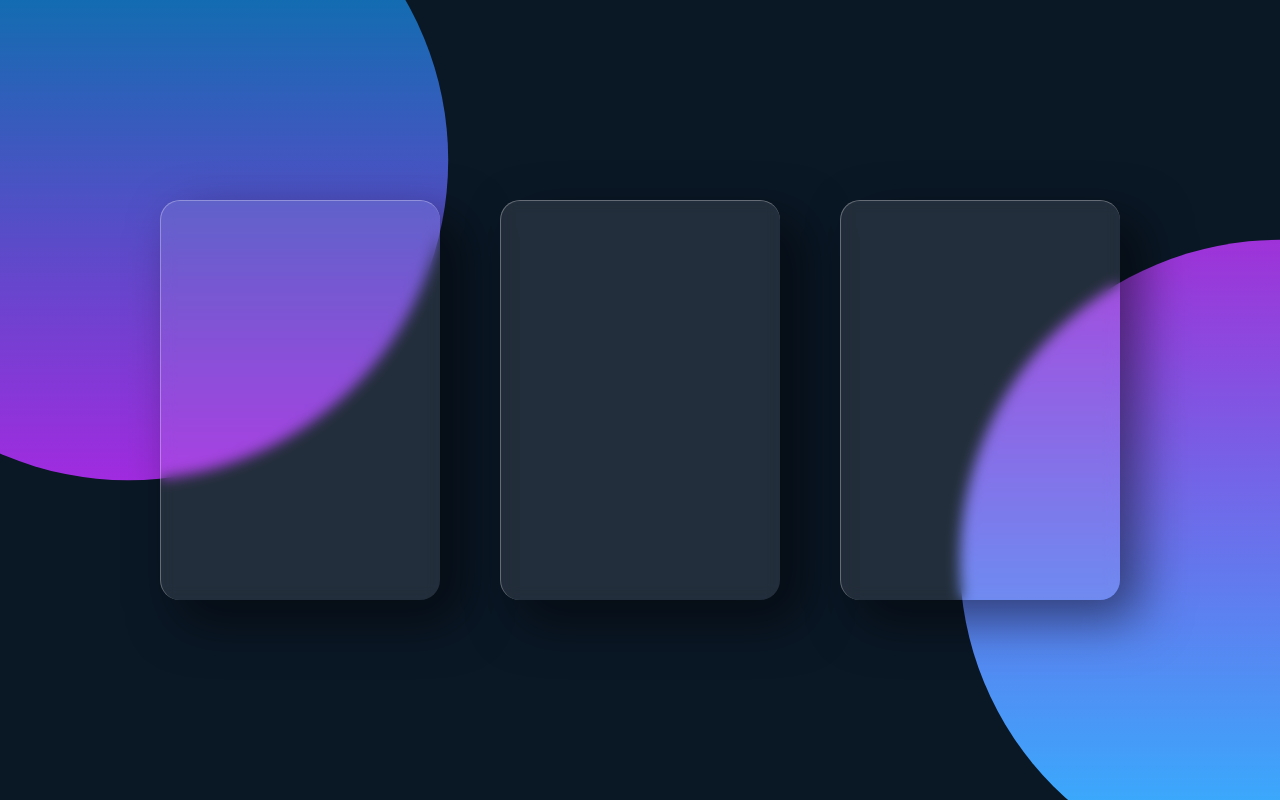
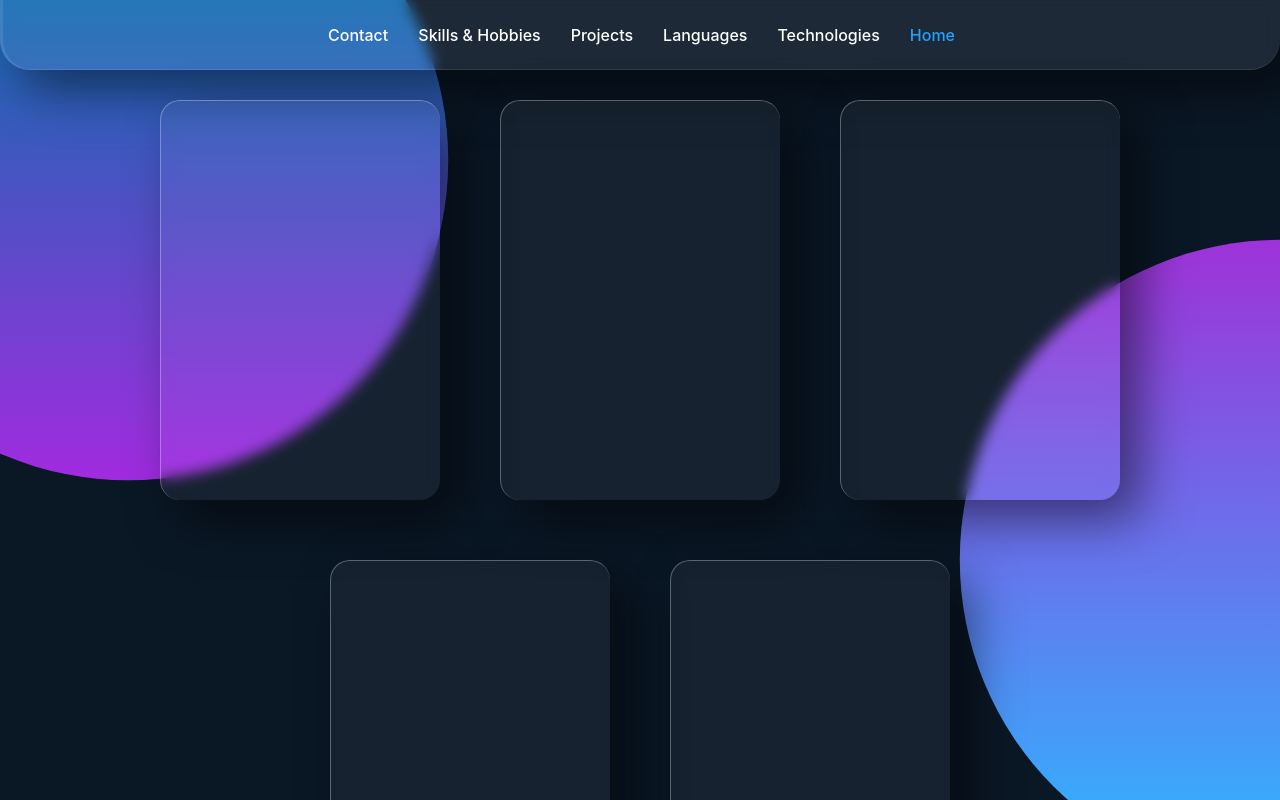
Before and after one commit to magnus-mollevik/portofolioV2, a React (Create React App) app: page /Landing in a window 1280 px wide. Shown: the top 800 px of the page. Built offline with nearby package versions, Linux system fonts and the light colour scheme.

Commit message:
implemented fading on page transition

```diff
--- a/package.json
+++ b/package.json
@@ -8,7 +8,9 @@
     "@testing-library/user-event": "^12.6.2",
     "react": "^17.0.1",
     "react-dom": "^17.0.1",
+    "react-router-dom": "^5.2.0",
     "react-scripts": "4.0.1",
+    "react-transition-group": "^4.4.1",
     "react-vanilla-tilt": "^1.0.0",
     "vanilla-tilt": "^1.7.0",
     "web-vitals": "^0.2.4"
--- a/src/App.css
+++ b/src/App.css
@@ -5,12 +5,12 @@
 }
 
 body {
-  display: flex;
   justify-content: center;
   align-items: center;
-  min-height: 100vh;
   background: #0a1725;
+  z-index: -2;
 }
+
 body::before {
   content: "";
   position: absolute;
@@ -20,6 +20,11 @@ body::before {
   height: 100%;
   background: linear-gradient(rgb(201, 0, 201), rgb(59, 168, 252));
   clip-path: circle(30% at right 70%);
+  z-index: -1;
+}
+
+.App {
+  height: 100%;
 }
 
 body::after {
@@ -31,16 +36,76 @@ body::after {
   height: 100%;
   background: linear-gradient(rgb(19, 108, 177), #f0f);
   clip-path: circle(30% at 10% 20%);
+  z-index: -1;
 }
 
-.App {
+.navBar {
   position: relative;
   display: flex;
   justify-content: center;
   align-items: center;
-  max-width: 1200px;
   flex-wrap: wrap;
   z-index: 1;
+  top: 0;
+  background: rgba(255, 255, 255, 0.08);
+  box-shadow: 20px 20px 50px rgba(0, 0, 0, 0.5);
+  width: 100%;
+  height: 70px;
+  border-bottom: 1px solid rgba(255, 255, 255, 0.1);
+  border-left: 3px solid rgba(255, 255, 255, 0.1);
+  backdrop-filter: blur(7px);
+  border-radius: 0px 0px 30px 30px;
+}
+
+.navBar > ul {
+  display: flex;
+  list-style: none;
+  text-decoration: none;
+  flex-direction: row-reverse;
+  flex-grow: inherit;
+}
+
+.navBar > ul > li > a {
+  color: #fff;
+  margin: 15px;
+  font-size: 1em;
+  font-weight: 500;
+  text-decoration: none;
+}
+
+.navBar > ul > li > .active {
+  color: rgb(37, 161, 255);
+}
+
+.Landing {
+  position: relative;
+  display: flex;
+  justify-content: center;
+  align-items: center;
+  flex-wrap: wrap;
+  z-index: 1;
+  left: 0;
+  right: 0;
+}
+
+.Technologies {
+  position: absolute;
+  display: flex;
+  justify-content: center;
+  align-items: center;
+  flex-wrap: wrap;
+  left: 0;
+  right: 0;
+}
+
+.container {
+  position: absolute;
+  left: 0;
+  right: 0;
+  min-height: 90vh;
+  display: flex;
+  flex-direction: column;
+  justify-content: center;
 }
 
 .card {
@@ -48,10 +113,10 @@ body::after {
   margin: 30px !important;
   width: 280px !important;
   height: 400px !important;
-  padding:0 !important;
+  padding: 0 !important;
   box-shadow: 20px 20px 50px rgba(0, 0, 0, 0.5) !important;
   border-radius: 20px !important;
-  background: rgba(255, 255, 255, 0.1) !important;
+  background: rgba(255, 255, 255, 0.05) !important;
   overflow: hidden;
   display: flex;
   justify-content: center;
@@ -61,7 +126,7 @@ body::after {
   backdrop-filter: blur(7px);
 }
 
-.App .card .content {
+.Landing .card .content {
   padding: 20px;
   text-align: center;
   transform: translateY(100px);
@@ -69,12 +134,12 @@ body::after {
   transition: 0.5s;
 }
 
-.App .card:hover .content {
+.Landing .card:hover .content {
   transform: translateY(0px);
   opacity: 1;
 }
 
-.App .card .content h2{
+.Landing .card .content h2 {
   position: absolute;
   top: -80px;
   right: 30px;
@@ -83,19 +148,19 @@ body::after {
   pointer-events: none;
 }
 
-.App .card .content h3{
+.Landing .card .content h3 {
   font-size: 1.8em;
   color: #fff;
   z-index: 1;
 }
 
-.App .card .content p{
+.Landing .card .content p {
   font-size: 1em;
   color: #fff;
   font-weight: 300;
 }
 
-.App .card .content a{
+.Landing .card .content a {
   position: relative;
   display: inline-block;
   padding: 8px 20px;
@@ -106,5 +171,27 @@ body::after {
   border-radius: 20px;
   text-decoration: none;
   font-weight: 500;
-  box-shadow: 0 5px 15px rgba(0, 0, 0, 0.5)
+  box-shadow: 0 5px 15px rgba(0, 0, 0, 0.5);
 }
+
+/**
+Page transition
+*/
+.fade-appear,
+.fade-enter {
+  opacity: 0;
+}
+.fade-appear-active,
+.fade-enter.fade-enter-active {
+  opacity: 1;
+  transition: opacity 200ms linear 150ms;
+}
+
+.fade-exit {
+  opacity: 1;
+}
+
+.fade-exit.fade-exit-active {
+  opacity: 0;
+  transition: opacity 150ms linear;
+}
--- a/src/App.js
+++ b/src/App.js
@@ -1,13 +1,15 @@
 import './App.css';
-import Card from './components/Card';
+import {Routes} from './routes/Routes.jsx'
+import { BrowserRouter as Router } from 'react-router-dom';
+
 
 function App() {
   return (
     <div className="App">
-      <Card title="01" subTitle="Card One" content="Nisi laboris pariatur commodo reprehenderit enim qui non irure eu. Officia exercitation est consequat cupidatat voluptate. Velit aute magna sit dolore magna cillum ipsum ipsum ad officia elit velit."></Card>
-      <Card title="02" subTitle="Card Two" content="Nisi laboris pariatur commodo reprehenderit enim qui non irure eu. Officia exercitation est consequat cupidatat voluptate. Velit aute magna sit dolore magna cillum ipsum ipsum ad officia elit velit."></Card>
-      <Card title="03" subTitle="Card Three" content="Nisi laboris pariatur commodo reprehenderit enim qui non irure eu. Officia exercitation est consequat cupidatat voluptate. Velit aute magna sit dolore magna cillum ipsum ipsum ad officia elit velit."></Card>
-    </div>
+      <Router>
+      <Routes />
+      </Router>
+     </div>
   );
 }
 
--- a/src/components/Card.jsx
+++ b/src/components/Card.jsx
@@ -28,7 +28,7 @@ const Card = ({title, subTitle, content}) => {
                 <h2>{title}</h2>
                 <h3>{subTitle}</h3>
                 <p>{content}</p>
-                <a href="#">Read More</a>
+                <a href="http://localhost:3000/Landing">Read More</a>
             </div>
         </Tilt>
     )
--- /dev/null
+++ b/src/components/NavBar.jsx
@@ -0,0 +1,32 @@
+import React from 'react';
+import { NavLink } from 'react-router-dom';
+import '../App.css';
+
+const NavBar = () => {
+    return (
+        <nav className="navBar">
+            <ul>
+                <li>
+                    <NavLink activeClassName="active" to="/Landing">Home</NavLink>
+                </li>
+                <li>
+                    <NavLink activeClassName="active" to="/Technologies">Technologies</NavLink>
+                </li>
+                <li>
+                    <NavLink activeClassName="active" to="/Languages">Languages</NavLink>
+                </li>
+                <li>
+                    <NavLink activeClassName="active" to="/Projects">Projects</NavLink>
+                </li>
+                <li>
+                    <NavLink activeClassName="active" to="/Skills">Skills & Hobbies</NavLink>
+                </li>
+                <li>
+                    <NavLink activeClassName="active" to="/Contact">Contact</NavLink>
+                </li>
+            </ul>
+        </nav>
+    )
+}
+
+export default NavBar;
--- /dev/null
+++ b/src/pages/Contact.jsx
@@ -0,0 +1,10 @@
+import React from 'react';
+
+const Contact = () => {
+    return (
+        <>
+        </>
+    )
+}
+
+export default Contact;
--- /dev/null
+++ b/src/pages/Landing.jsx
@@ -0,0 +1,19 @@
+import React from 'react';
+import '../App.css';
+import Card from '../components/Card';
+
+const Landing = () => {
+    return (
+        <div className="container">
+            <div className="Landing">
+                <Card title="01" subTitle="Technologies" content="Nisi laboris pariatur commodo reprehenderit enim qui non irure eu. Officia exercitation est consequat cupidatat voluptate. Velit aute magna sit dolore magna cillum ipsum ipsum ad officia elit velit."></Card>
+                <Card title="02" subTitle="Languages" content="Nisi laboris pariatur commodo reprehenderit enim qui non irure eu. Officia exercitation est consequat cupidatat voluptate. Velit aute magna sit dolore magna cillum ipsum ipsum ad officia elit velit."></Card>
+                <Card title="03" subTitle="Projects" content="Nisi laboris pariatur commodo reprehenderit enim qui non irure eu. Officia exercitation est consequat cupidatat voluptate. Velit aute magna sit dolore magna cillum ipsum ipsum ad officia elit velit."></Card>
+                <Card title="04" subTitle="Skills & Hobbies" content="Nisi laboris pariatur commodo reprehenderit enim qui non irure eu. Officia exercitation est consequat cupidatat voluptate. Velit aute magna sit dolore magna cillum ipsum ipsum ad officia elit velit."></Card>
+                <Card title="05" subTitle="Contact" content="Nisi laboris pariatur commodo reprehenderit enim qui non irure eu. Officia exercitation est consequat cupidatat voluptate. Velit aute magna sit dolore magna cillum ipsum ipsum ad officia elit velit."></Card>
+            </div>
+        </div>
+    )
+}
+
+export default Landing;
--- /dev/null
+++ b/src/pages/Languages.jsx
@@ -0,0 +1,10 @@
+import React from 'react';
+
+const Languages = () => {
+    return (
+        <>
+        </>
+    )
+}
+
+export default Languages;
--- /dev/null
+++ b/src/pages/Projects.jsx
@@ -0,0 +1,10 @@
+import React from 'react';
+
+const Projects = () => {
+    return (
+        <>
+        </>
+    )
+}
+
+export default Projects;
--- /dev/null
+++ b/src/pages/Skills.jsx
@@ -0,0 +1,10 @@
+import React from 'react';
+
+const Skills = () => {
+    return (
+        <>
+        </>
+    )
+}
+
+export default Skills;
--- /dev/null
+++ b/src/pages/Technologies.jsx
@@ -0,0 +1,13 @@
+import React from 'react';
+import '../App.css';
+
+
+const Technologies = () => {
+    return (
+        <div className="Technologies">
+            <h1>Test</h1>
+        </div>
+    )
+}
+
+export default Technologies;
--- /dev/null
+++ b/src/routes/Routes.jsx
@@ -0,0 +1,64 @@
+import React from 'react';
+import { Route, Switch, Redirect } from 'react-router-dom';
+import Projects from '../pages/Projects.jsx';
+import Contact from '../pages/Contact.jsx';
+import Landing from '../pages/Landing.jsx';
+import Languages from '../pages/Languages.jsx';
+import Skills from '../pages/Skills.jsx';
+import Technologies from '../pages/Technologies.jsx';
+//import NavBar from '../components/NavBar.jsx';
+import { NavLink } from 'react-router-dom';
+import {
+    CSSTransition,
+    TransitionGroup,
+} from 'react-transition-group';
+
+
+export const Routes = () => {
+    return (
+        <div>
+            <nav className="navBar">
+                <ul>
+                    <li>
+                        <NavLink activeClassName="active" to="/Landing">Home</NavLink>
+                    </li>
+                    <li>
+                        <NavLink activeClassName="active" to="/Technologies">Technologies</NavLink>
+                    </li>
+                    <li>
+                        <NavLink activeClassName="active" to="/Languages">Languages</NavLink>
+                    </li>
+                    <li>
+                        <NavLink activeClassName="active" to="/Projects">Projects</NavLink>
+                    </li>
+                    <li>
+                        <NavLink activeClassName="active" to="/Skills">Skills & Hobbies</NavLink>
+                    </li>
+                    <li>
+                        <NavLink activeClassName="active" to="/Contact">Contact</NavLink>
+                    </li>
+                </ul>
+            </nav>
+            <Route render={({location}) =>(
+                <TransitionGroup>
+                <CSSTransition
+                    key={location.key}
+                    timeout={200}
+                    classNames="fade">
+                    <Switch location={location}>
+                        <Route exact path="/Landing" component={Landing}></Route>
+                        <Route exact path="/">
+                            <Redirect to="/Landing" />
+                        </Route>
+                        <Route exact path="/Technologies" component={Technologies}></Route>
+                        <Route exact path="/Languages" component={Languages}></Route>
+                        <Route exact path="/Projects" component={Projects}></Route>
+                        <Route exact path="/Skills" component={Skills}></Route>
+                        <Route exact path="/Contact" component={Contact}></Route>
+                    </Switch>
+                </CSSTransition>
+            </TransitionGroup>
+            )}/>
+        </div>
+    )
+}
```
Also changed, not shown: 2 other files (tests, documents, lock files or other folders).
